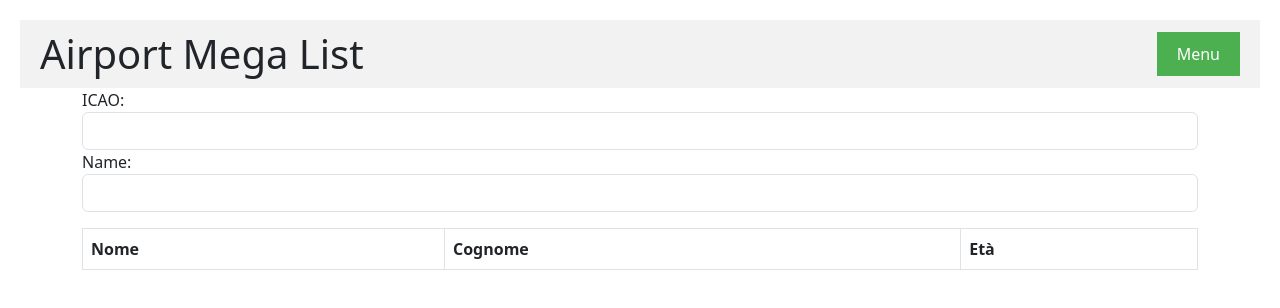
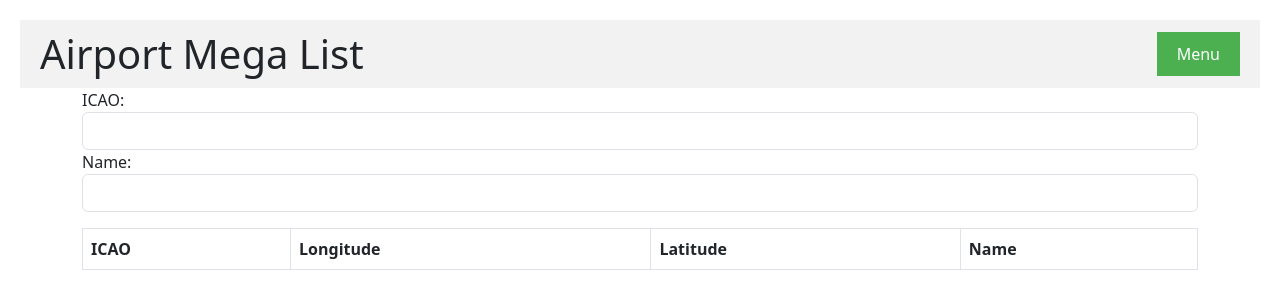
Before and after one commit to heikewobbo/coursera-test, a plain HTML site: page index.html in a window 1280 px wide. Drawn offline with nearby package versions, Linux system fonts and the light colour scheme; no server answers.

Commit message:
Update index.html

```diff
--- a/index.html
+++ b/index.html
@@ -107,9 +107,10 @@
   <table id="data-table" class="table table-striped table-bordered">
     <thead>
       <tr>
-        <th>Nome</th>
-        <th>Cognome</th>
-        <th>Età</th>
+        <th>ICAO</th>
+        <th>Longitude</th>
+        <th>Latitude</th>
+        <th>Name</th>
       </tr>
     </thead>
     <tbody>
```
